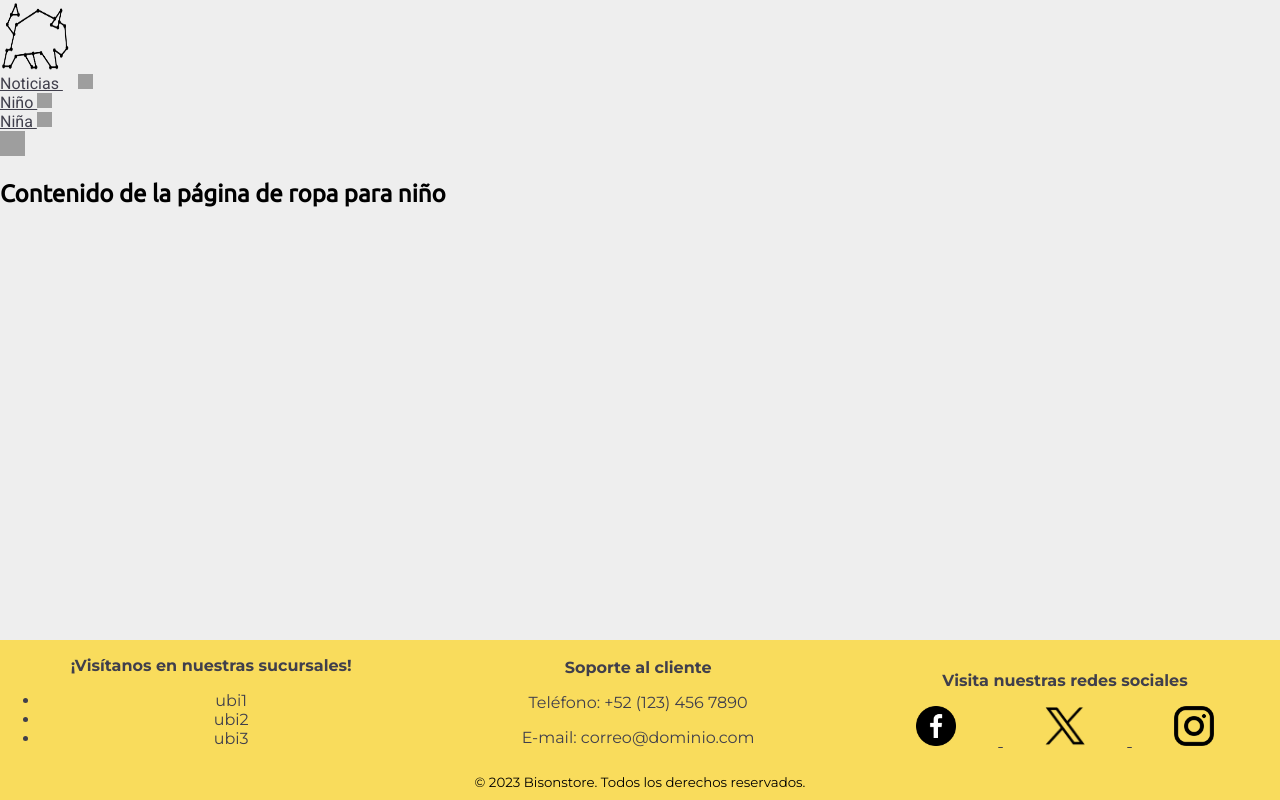
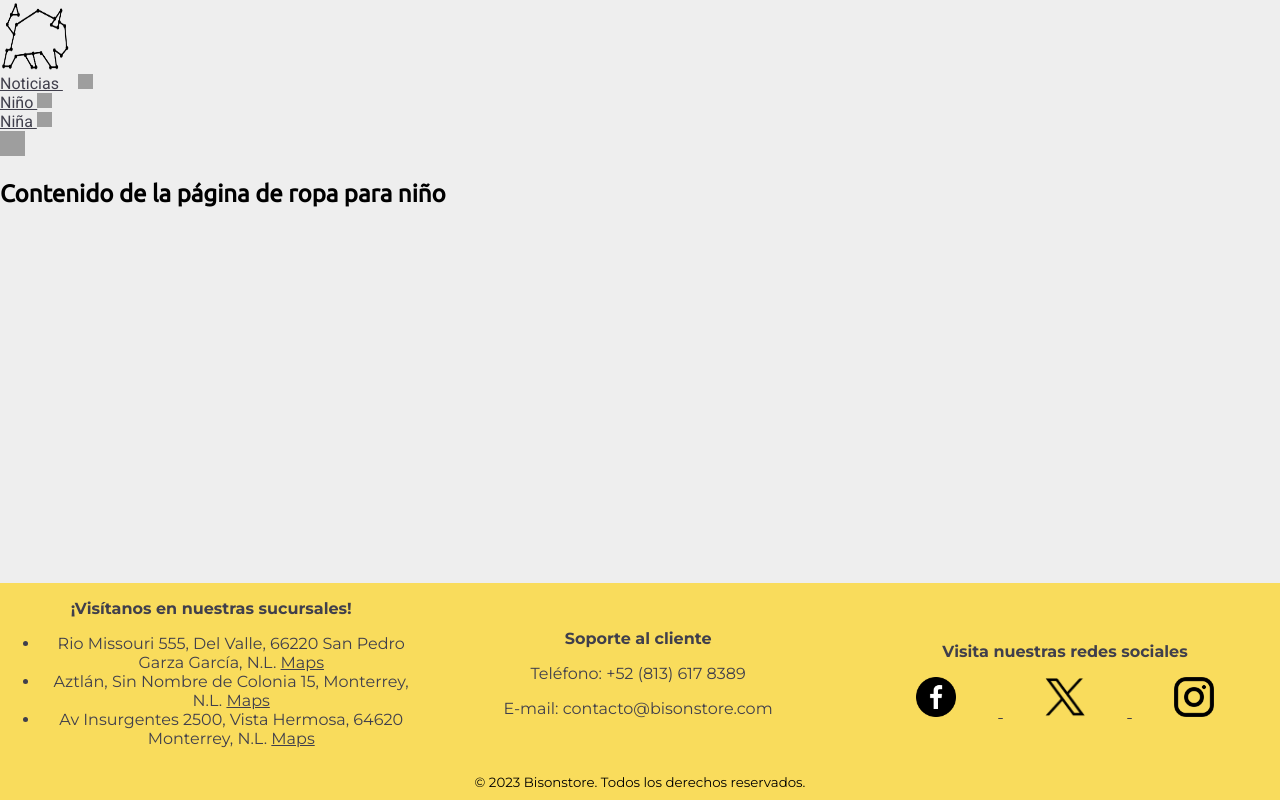
Before and after one commit to aldoht/tecmul, a plain HTML site: page nino.html in a window 1280 px wide. Drawn offline with Linux system fonts and the light colour scheme; grey boxes are pictures that could not be loaded.

Commit message:
Actualización del footer

```diff
--- a/nino.html
+++ b/nino.html
@@ -58,15 +58,21 @@
         <div class="sucursales">
             <p>¡Visítanos en nuestras sucursales!</p>
             <ul>
-                <li>ubi1</li>
-                <li>ubi2</li>
-                <li>ubi3</li>
+                <li>Rio Missouri 555, Del Valle, 66220 San Pedro Garza García, N.L.
+                    <a href="https://www.google.com.mx/maps/place/Punto+Valle,+The+Town+Center/@25.6588167,-100.357455,17z/data=!3m1!4b1!4m6!3m5!1s0x8662bde4a2974b07:0xaa5d5ac3f0904ee6!8m2!3d25.6588167!4d-100.3548801!16s%2Fg%2F11dxfqvdr0?entry=ttu" target="_blank">Maps</a>
+                </li>
+                <li>Aztlán, Sin Nombre de Colonia 15, Monterrey, N.L.
+                    <a href="https://www.google.com.mx/maps/place/Penal+del+Topo+Chico/@25.7250606,-100.3482854,17z/data=!3m1!4b1!4m6!3m5!1s0x8662942c17346bad:0xab15cf5643c85086!8m2!3d25.7250606!4d-100.3457105!16s%2Fg%2F11c3x481hy?entry=ttu" target="_blank">Maps</a>
+                </li>
+                <li>Av Insurgentes 2500, Vista Hermosa, 64620 Monterrey, N.L.
+                    <a href="https://www.google.com.mx/maps/place/Galer%C3%ADas+Monterrey/@25.692451,-100.3460504,14.12z/data=!4m6!3m5!1s0x86629605d7f93a5f:0x701d9661dc12e380!8m2!3d25.6811539!4d-100.3549775!16s%2Fm%2F0268kyc?entry=ttu" target="_blank">Maps</a>
+                </li>
             </ul>
         </div>
         <div class="soporte">
             <p>Soporte al cliente</p>
-            <span><p>Teléfono: +52 (123) 456 7890</p>
-                <p>E-mail: correo@dominio.com</p></span>
+            <span><p>Teléfono: +52 (813) 617 8389</p>
+                <p>E-mail: contacto@bisonstore.com</p></span>
         </div>
         <div class="redes">
             <p>Visita nuestras redes sociales</p>
```
Also changed, not shown: nina.html (+11 -6 lines), noticias.html (+11 -5 lines).
